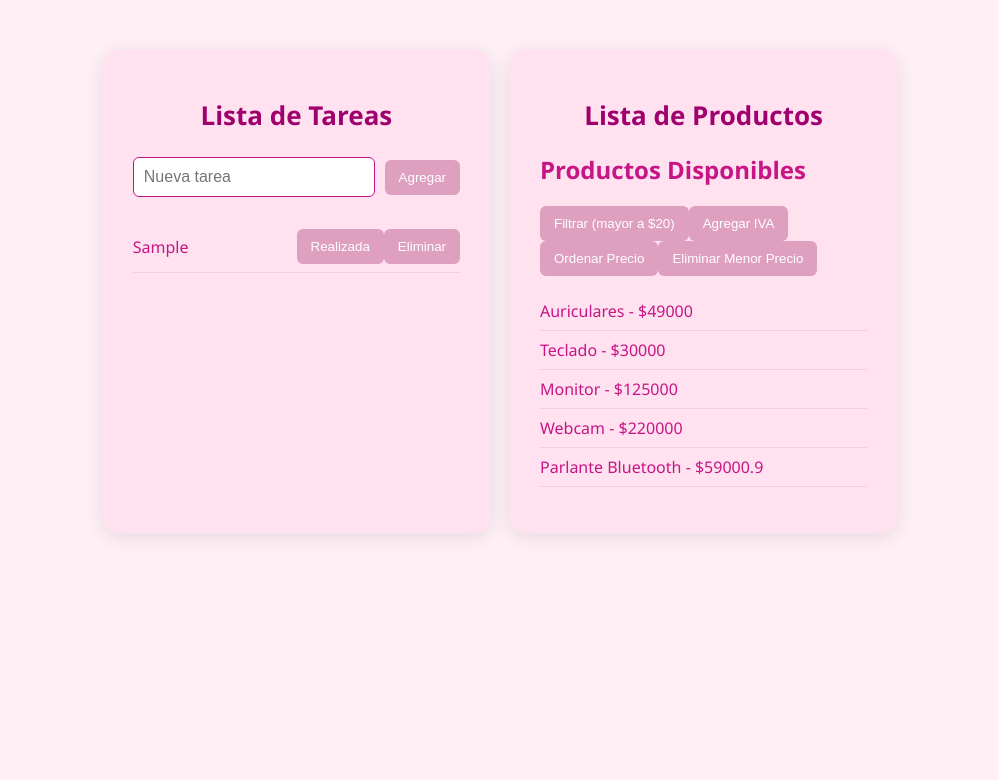
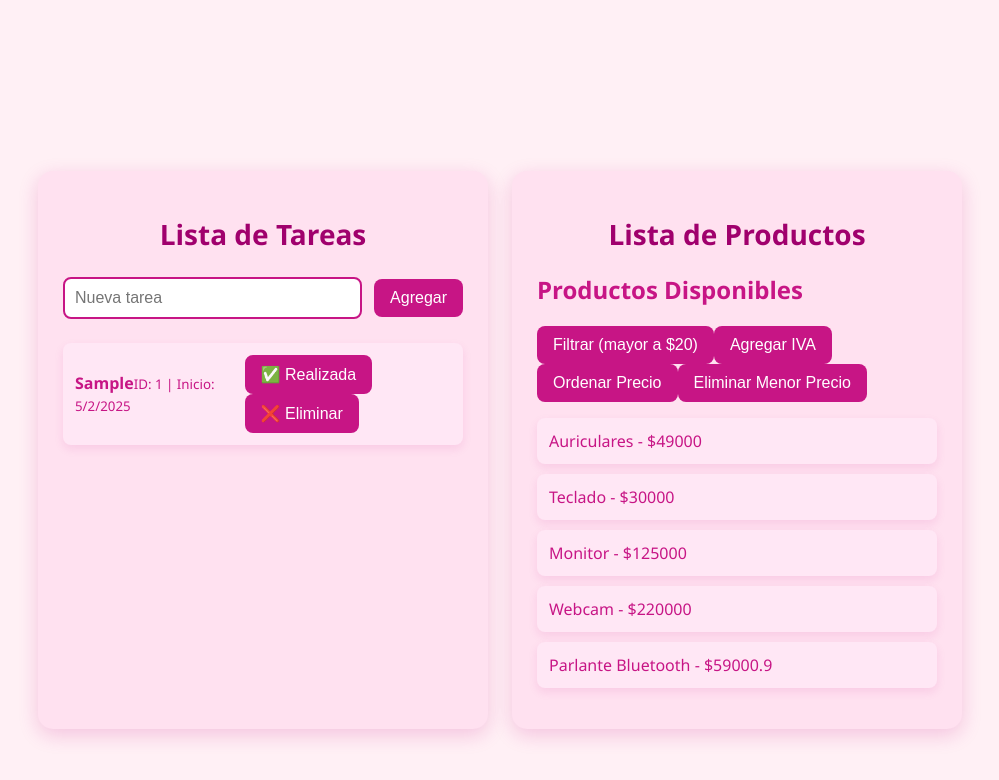
Before and after one commit to lara-isabella/pv_tp3_grupo7, a React (Vite) app: page / in a window 1280 px wide. Both pictures are taken after typing "Sample" into the empty fields and a click on the button "Agregar". Shown: the top 780 px of the page, without its empty margins (140-1139 px from the left). Built offline with nearby package versions, Linux system fonts and the light colour scheme.

Commit message:
Mejora de muestra lista tareas, se agrego fecha e id de cada tarea

```diff
--- a/src/App.css
+++ b/src/App.css
@@ -1,32 +1,40 @@
+/* Estilos generales */
 body {
   font-family: 'Segoe UI', sans-serif;
-  background-color: #fff0f5; /* rosa claro */
-  color: #c71585; /* fucsia */
+  background-color: #fff0f5; /* Rosa claro */
+  color: #c71585; /* Fucsia */
   display: flex;
   justify-content: center;
+  align-items: center;
+  min-height: 100vh;
   padding: 50px;
   margin: 0;
 }
+
+/* Contenedor principal */
 .container {
   background-color: #ffe1f0;
-  padding: 30px;
+  padding: 25px;
   border-radius: 15px;
-  box-shadow: 0 4px 20px rgba(0, 0, 0, 0.1);
+  box-shadow: 0 6px 20px rgba(199, 21, 133, 0.2);
   width: 100%;
-  max-width: 400px;
+  max-width: 450px;
   box-sizing: border-box;
 }
 
+/* Títulos */
 h1 {
-  font-size: 26px;
+  font-size: 28px;
   margin-bottom: 20px;
   text-align: center;
   color: #a0006d;
+  font-weight: bold;
 }
 
+/* Formulario de entrada */
 form {
   display: flex;
-  gap: 10px;
+  gap: 12px;
   justify-content: center;
   align-items: center;
   margin: 1.5rem 0;
@@ -34,34 +42,39 @@ form {
 
 input[type="text"] {
   flex: 1;
-  border: 1px solid #c71585;
+  border: 2px solid #c71585;
   padding: 10px;
-  border-radius: 6px;
+  border-radius: 8px;
   font-size: 16px;
   color: #a0006d;
   background-color: #fff;
   outline: none;
-  transition: border 0.3s;
+  transition: border-color 0.3s, box-shadow 0.3s;
 }
 
 input[type="text"]:focus {
   border-color: #a0006d;
+  box-shadow: 0 0 8px rgba(160, 0, 109, 0.3);
 }
 
+/* Botones */
 button {
-  background-color: #dfa0c0;
+  background-color: #c71585;
   color: #fff;
-  padding: 10px 14px;
+  padding: 10px 16px;
   border: none;
-  border-radius: 6px;
+  border-radius: 8px;
   cursor: pointer;
-  transition: background-color 0.3s;
+  font-size: 16px;
+  transition: background-color 0.3s, transform 0.2s;
 }
 
 button:hover {
-  background-color: #c71585;
+  background-color: #a0006d;
+  transform: scale(1.05);
 }
 
+/* Lista de tareas */
 ul {
   list-style: none;
   padding: 0;
@@ -71,8 +84,11 @@ li {
   display: flex;
   align-items: center;
   justify-content: space-between;
-  padding: 8px 0;
-  border-bottom: 1px solid #f3cce5;
+  padding: 12px;
+  background: #ffe7f5;
+  border-radius: 8px;
+  margin-bottom: 10px;
+  box-shadow: 0 4px 10px rgba(199, 21, 133, 0.1);
 }
 
 li span {
@@ -85,13 +101,13 @@ li span {
   color: #999;
 }
 
+/* Diseño responsivo */
 .layout {
   display: flex;
   justify-content: space-between;
-  gap: 20px;
+  gap: 24px;
   flex-wrap: wrap;
 }
-
 
 @media (max-width: 768px) {
   .layout {
--- a/src/App.jsx
+++ b/src/App.jsx
@@ -4,29 +4,31 @@ import ListaTareas from './assets/components/t-listatareas';
 import Producto from './assets/components/p-funcionesproducto';
 
 import './App.css';
+
 function App() {
   const [tareas, setTareas] = useState([]);
-  const agregarTarea = (texto) => {
-    const nuevaTarea = {
-      id: Date.now(),
-      texto,
-      completada: false,
-    };
-    setTareas([...tareas, nuevaTarea]);
+  const [contadorId, setContadorId] = useState(1); // Empieza en 1 y aumenta secuencialmente
+
+  const agregarTarea = (nuevaTarea) => {
+    setTareas(prevTareas => [...prevTareas, nuevaTarea]); // Mantiene el estado anterior
+    setContadorId(prevId => prevId + 1); // Incrementamos el ID correctamente
   };
+
   const alternarTarea = (id) => {
-    setTareas(tareas.map(t =>
-      t.id === id ? { ...t, completada: !t.completada } : t
-    ));
+    setTareas(prevTareas =>
+      prevTareas.map(t => t.id === id ? { ...t, completada: !t.completada } : t)
+    );
   };
+
   const eliminarTarea = (id) => {
-    setTareas(tareas.filter(t => t.id !== id));
+    setTareas(prevTareas => prevTareas.filter(t => t.id !== id));
   };
+
   return (
     <div className="layout">
       <div className="container tareas">
         <h1>Lista de Tareas</h1>
-        <EntradaTareas onAgregar={agregarTarea} />
+        <EntradaTareas onAgregar={agregarTarea} contadorId={contadorId} />
         <ListaTareas
           tareas={tareas}
           onAlternar={alternarTarea}
--- a/src/assets/components/t-entradatareas.jsx
+++ b/src/assets/components/t-entradatareas.jsx
@@ -1,15 +1,22 @@
 import { useState } from 'react';
 
-function EntradaTareas({ onAgregar }) {
+function EntradaTareas({ onAgregar, contadorId }) {
   const [texto, setTexto] = useState('');
 
   const manejarEnvio = (e) => {
     e.preventDefault();
     if (texto.trim() !== '') {
-      onAgregar(texto);
+      const nuevaTarea = {
+        id: contadorId,
+        texto,
+        fechaInicio: new Date(),
+        completada: false,
+      };
+      onAgregar(nuevaTarea);
       setTexto('');
     }
   };
+
   return (
     <form onSubmit={manejarEnvio}>
       <input
@@ -17,14 +24,11 @@ function EntradaTareas({ onAgregar }) {
         onChange={(e) => setTexto(e.target.value)}
         placeholder="Nueva tarea"
         type="text"
+        style={{ color: 'black', backgroundColor: 'white' }}
       />
       <button type="submit">Agregar</button>
     </form>
   );
 }
-<input
-  type="text"
-  placeholder="Nueva tarea"
-  style={{ color: 'black', backgroundColor: 'white' }}
-/>
+
 export default EntradaTareas;
--- a/src/assets/components/t-listatareas.jsx
+++ b/src/assets/components/t-listatareas.jsx
@@ -1,4 +1,5 @@
 import Tarea from './t-tareas';
+
 function ListaTareas({ tareas, onAlternar, onEliminar }) {
   return (
     <ul>
--- a/src/assets/components/t-tareas.jsx
+++ b/src/assets/components/t-tareas.jsx
@@ -1,11 +1,20 @@
 function Tarea({ tarea, onAlternar, onEliminar }) {
-    return (
-      <li>
-        <span className={tarea.completada ? 'completed' : ''}>{tarea.texto}</span>
-        <button onClick={() => onAlternar(tarea.id)}>Realizada</button>
-        <button onClick={() => onEliminar(tarea.id)}>Eliminar</button>
-      </li>
-    );
-  }
+  return (
+    <li className={`tarea-item ${tarea.completada ? 'completed' : ''}`}>
+      <div className="tarea-info">
+        <strong>{tarea.texto}</strong>
+        <small>ID: {tarea.id} | Inicio: {new Date(tarea.fechaInicio).toLocaleDateString()}</small>
+      </div>
+      <div className="tarea-botones">
+        <button onClick={() => onAlternar(tarea.id)} className="btn-check">
+          ✅ Realizada
+        </button>
+        <button onClick={() => onEliminar(tarea.id)} className="btn-delete">
+          ❌ Eliminar
+        </button>
+      </div>
+    </li>
+  );
+}
 
-  export default Tarea;
+export default Tarea;
```
